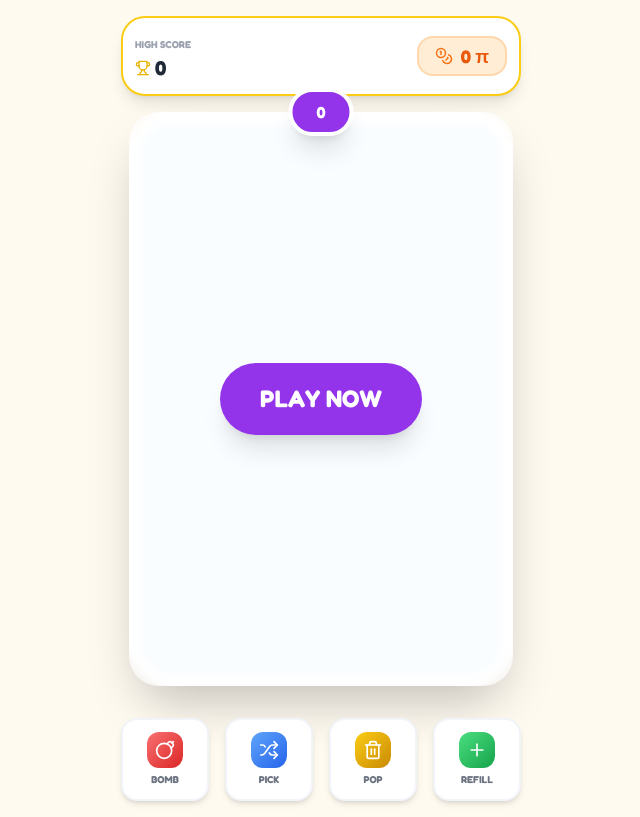
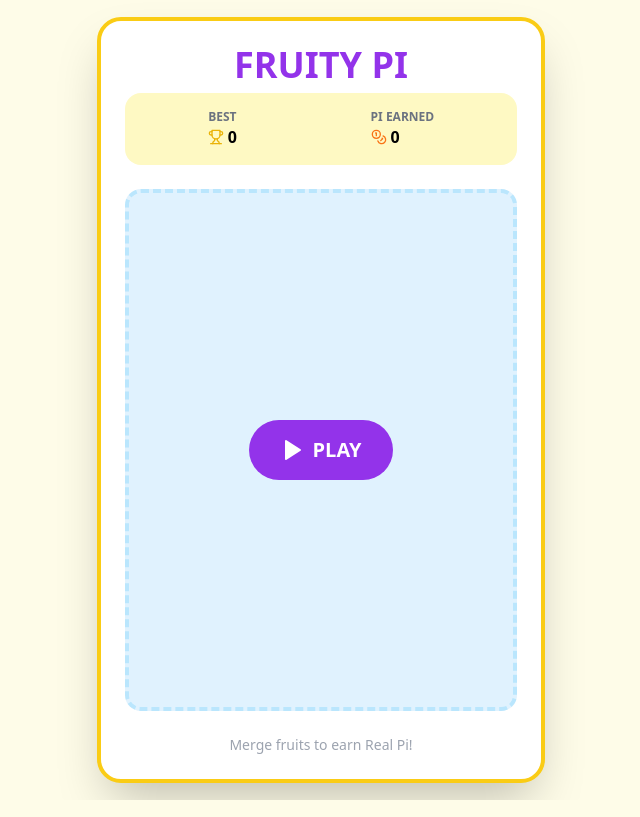
Before and after one commit to Collinsjos/fruity-pi, a React (Vite) app: page / in a window 1280 px wide. Shown: the whole page, without its empty margins (319-959 px from the left). Built offline with nearby package versions, Linux system fonts and the light colour scheme.

Commit message:
Update App.jsx

```diff
--- a/src/App.jsx
+++ b/src/App.jsx
@@ -1,112 +1,55 @@
 import React, { useState, useEffect, useRef } from 'react';
-import { Play, Bomb, Shuffle, Trash2, Plus, Trophy, Coins, Volume2, VolumeX, X, Copy, Check } from 'lucide-react';
+// We use simple Lucide imports to avoid bundle errors
+import * as Lucide from 'lucide-react';
 
-const FruityPi = () => {
-  const canvasRef = useRef(null);
+export default function App() {
   const [gameState, setGameState] = useState('menu');
   const [score, setScore] = useState(0);
-  const [canvasSize, setCanvasSize] = useState({ width: 360, height: 550 });
   const [highScore, setHighScore] = useState(0);
   const [piCoins, setPiCoins] = useState(0);
-  const [nextFruit, setNextFruit] = useState(0);
-  const [soundOn, setSoundOn] = useState(true);
-  const [combo, setCombo] = useState(0);
-  const [powerUps, setPowerUps] = useState({ bomb: 3, pickNext: 2, popItem: 2, refillTilt: 1 });
 
-  const gameRef = useRef({ fruits: [], mouseX: 180, animationId: null, isDropping: false, particles: [] });
-
-  const FRUITS = [
-    { name: 'Cherry', emoji: '🍒', radius: 18 },
-    { name: 'Strawberry', emoji: '🍓', radius: 24 },
-    { name: 'Lemon', emoji: '🍋', radius: 30 },
-    { name: 'Orange', emoji: '🍊', radius: 36 },
-    { name: 'Apple', emoji: '🍎', radius: 42 },
-    { name: 'Kiwi', emoji: '🥝', radius: 48 },
-    { name: 'Grapes', emoji: '🍇', radius: 54 },
-    { name: 'Mango', emoji: '🥭', radius: 60 },
-    { name: 'Peach', emoji: '🍑', radius: 66 },
-    { name: 'Coconut', emoji: '🥥', radius: 72 },
-    { name: 'Watermelon', emoji: '🍉', radius: 80 }
-  ];
-
-  const POWERUP_INFO = {
-    bomb: { name: 'Bomb', icon: Bomb, color: 'from-red-400 to-red-600' },
-    pickNext: { name: 'Pick', icon: Shuffle, color: 'from-blue-400 to-blue-600' },
-    popItem: { name: 'Pop', icon: Trash2, color: 'from-yellow-400 to-yellow-600' },
-    refillTilt: { name: 'Refill', icon: Plus, color: 'from-green-400 to-green-600' }
-  };
-
-  // Basic Placeholder Functions to prevent errors
-  const handleCanvasClick = () => {};
-  const handleCanvasMove = () => {};
-  const usePowerUp = (type) => { console.log("Using", type); };
+  // Safety: If Lucide fails to load, the app won't crash
+  const Trophy = Lucide.Trophy || (() => '🏆');
+  const Coins = Lucide.Coins || (() => '🪙');
+  const Play = Lucide.Play || (() => '▶️');
 
   return (
-    <div className="min-h-screen bg-[#FFFAF0] flex flex-col items-center justify-center p-4 font-sans">
-      <style>{`
-        @import url('https://fonts.googleapis.com/css2?family=Fredoka:wght@400;700&display=swap');
-        * { font-family: 'Fredoka', sans-serif; }
-      `}</style>
+    <div className="min-h-screen bg-yellow-50 flex flex-col items-center justify-center p-4">
+      <div className="w-full max-w-md bg-white rounded-3xl p-6 shadow-2xl border-4 border-yellow-400 text-center">
+        <h1 className="text-4xl font-black text-purple-600 mb-2">FRUITY PI</h1>
 
-      {/* Top Bar */}
-      <div className="w-full max-w-[400px] flex justify-between items-center mb-4 bg-white p-3 rounded-3xl shadow-lg border-2 border-yellow-400">
+        <div className="flex justify-around mb-6 bg-yellow-100 p-4 rounded-2xl">
           <div>
-          <span className="text-[10px] font-bold text-gray-400 uppercase">High Score</span>
+            <p className="text-xs font-bold text-gray-500">BEST</p>
             <div className="flex items-center gap-1">
-            <Trophy className="text-yellow-500" size={16} />
-            <span className="text-xl font-black text-gray-800">{highScore}</span>
+              <Trophy size={16} className="text-yellow-500" />
+              <span className="font-bold">{highScore}</span>
             </div>
           </div>
-        <div className="bg-orange-100 px-4 py-1 rounded-2xl border-2 border-orange-200">
-          <div className="flex items-center gap-2">
-            <Coins className="text-orange-500" size={18} />
-            <span className="text-lg font-black text-orange-600">{piCoins} π</span>
+          <div>
+            <p className="text-xs font-bold text-gray-500">PI EARNED</p>
+            <div className="flex items-center gap-1">
+              <Coins size={16} className="text-orange-500" />
+              <span className="font-bold">{piCoins}</span>
             </div>
           </div>
         </div>
 
-      {/* Game Area */}
-      <div className="relative">
-        <div className="absolute -top-6 left-1/2 -translate-x-1/2 bg-purple-600 text-white px-6 py-2 rounded-full font-black shadow-xl z-20 border-4 border-white">
-          {score}
-        </div>
-        <canvas
-          ref={canvasRef}
-          onClick={handleCanvasClick}
-          onMouseMove={handleCanvasMove}
-          className="rounded-[40px] shadow-2xl border-[12px] border-white bg-sky-50"
-          width={canvasSize.width}
-          height={canvasSize.height}
-        />
-        {gameState === 'menu' && (
-           <div className="absolute inset-0 flex items-center justify-center bg-white/60 backdrop-blur-sm rounded-[30px]">
+        <div className="aspect-[3/4] bg-sky-100 rounded-2xl mb-6 flex items-center justify-center border-4 border-dashed border-sky-200">
+           {gameState === 'menu' ? (
              <button
                onClick={() => setGameState('playing')}
-                className="bg-purple-600 text-white px-10 py-5 rounded-full text-2xl font-black shadow-xl hover:scale-105 transition-transform"
+               className="bg-purple-600 hover:bg-purple-700 text-white px-8 py-4 rounded-full font-black text-xl flex items-center gap-2 transition-transform hover:scale-105"
              >
-                PLAY NOW
+               <Play fill="white" /> PLAY
              </button>
-           </div>
+           ) : (
+             <p className="text-sky-400 font-bold">Game Engine Loading...</p>
            )}
         </div>
 
-      {/* Power-Ups */}
-      <div className="mt-8 grid grid-cols-4 gap-4 w-full max-w-[400px]">
-        {Object.keys(POWERUP_INFO).map((key) => {
-          const item = POWERUP_INFO[key];
-          const Icon = item.icon;
-          return (
-            <button key={key} onClick={() => usePowerUp(key)} className="relative flex flex-col items-center bg-white p-3 rounded-2xl shadow-md border-2 border-slate-100">
-              <div className={`p-2 rounded-xl bg-gradient-to-br ${item.color} text-white mb-1`}>
-                <Icon size={20} />
-              </div>
-              <span className="text-[10px] font-bold text-gray-500 uppercase">{item.name}</span>
-            </button>
-          );
-        })}
+        <p className="text-gray-400 text-sm">Merge fruits to earn Real Pi!</p>
       </div>
     </div>
   );
-};
-
-export default FruityPi;
+}
```
Lines whose indentation alone changed are shown as unchanged.
